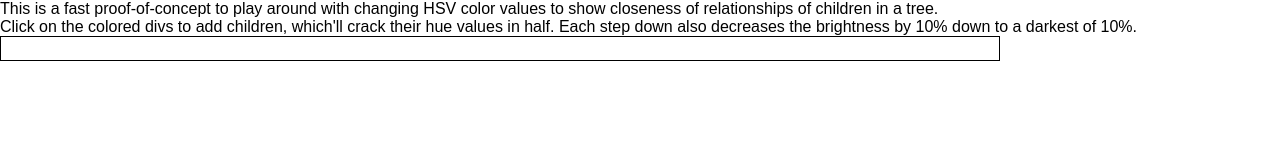
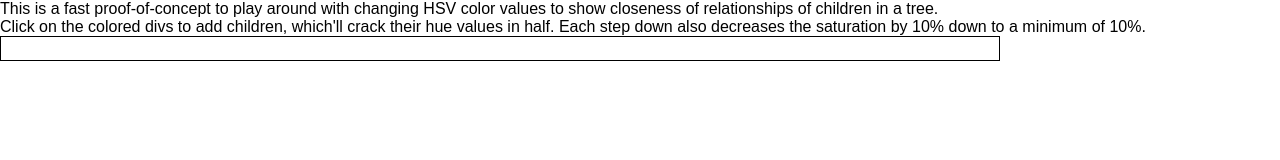
Before and after one commit to thomasoniii/color-waterfall, a React (Create React App) app: page / in a window 1280 px wide. Shown: the top 160 px of the page. Built offline with nearby package versions, Linux system fonts and the light colour scheme.

Commit message:
changed readme

```diff
--- a/src/App.js
+++ b/src/App.js
@@ -11,7 +11,7 @@ class App extends Component {
         <div>This is a fast proof-of-concept to play around with changing HSV color values to show closeness of relationships
         of children in a tree.</div>
         <div>Click on the colored divs to add children, which{"'"}ll crack their hue values in half. Each step down
-        also decreases the brightness by 10% down to a darkest of 10%.</div>
+        also decreases the saturation by 10% down to a minimum of 10%.</div>
         <Blob start={0} end={360} depth={100} width={1000} height={25}/>
       </div>
     );
```
